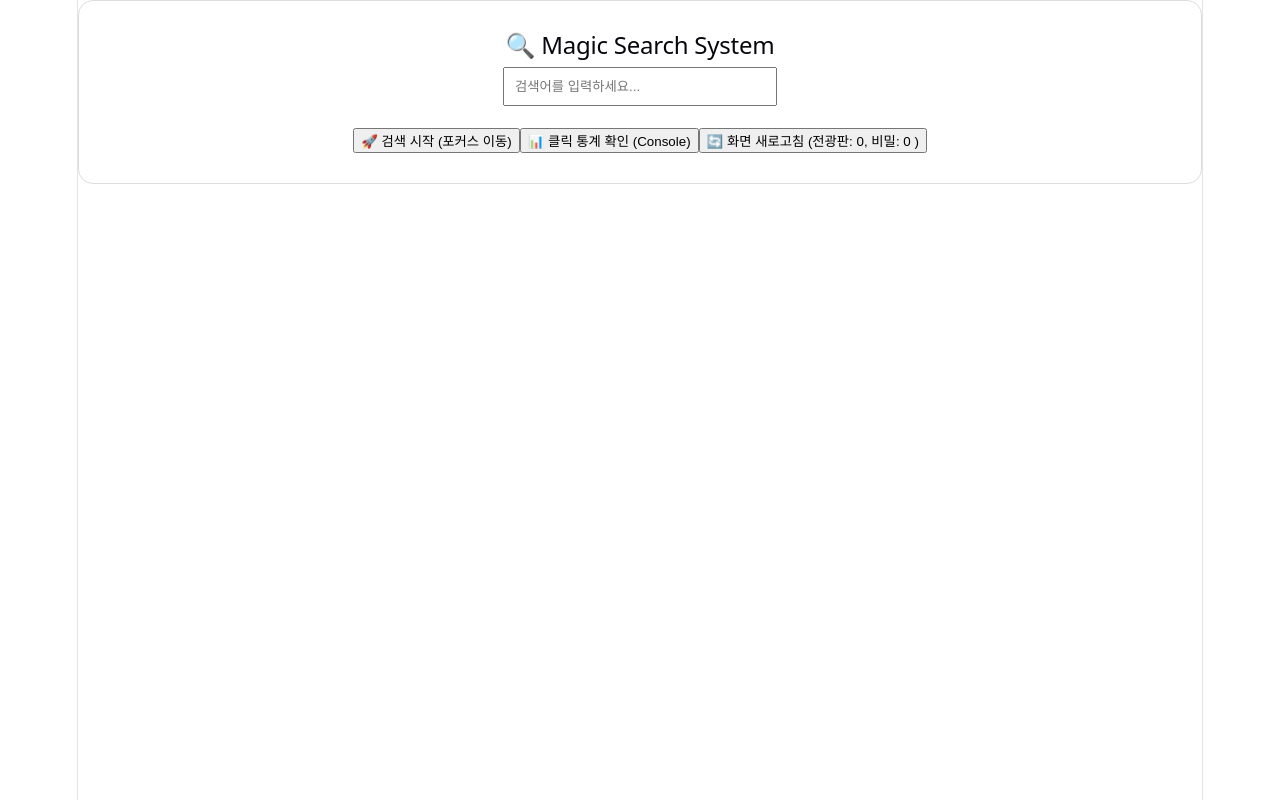
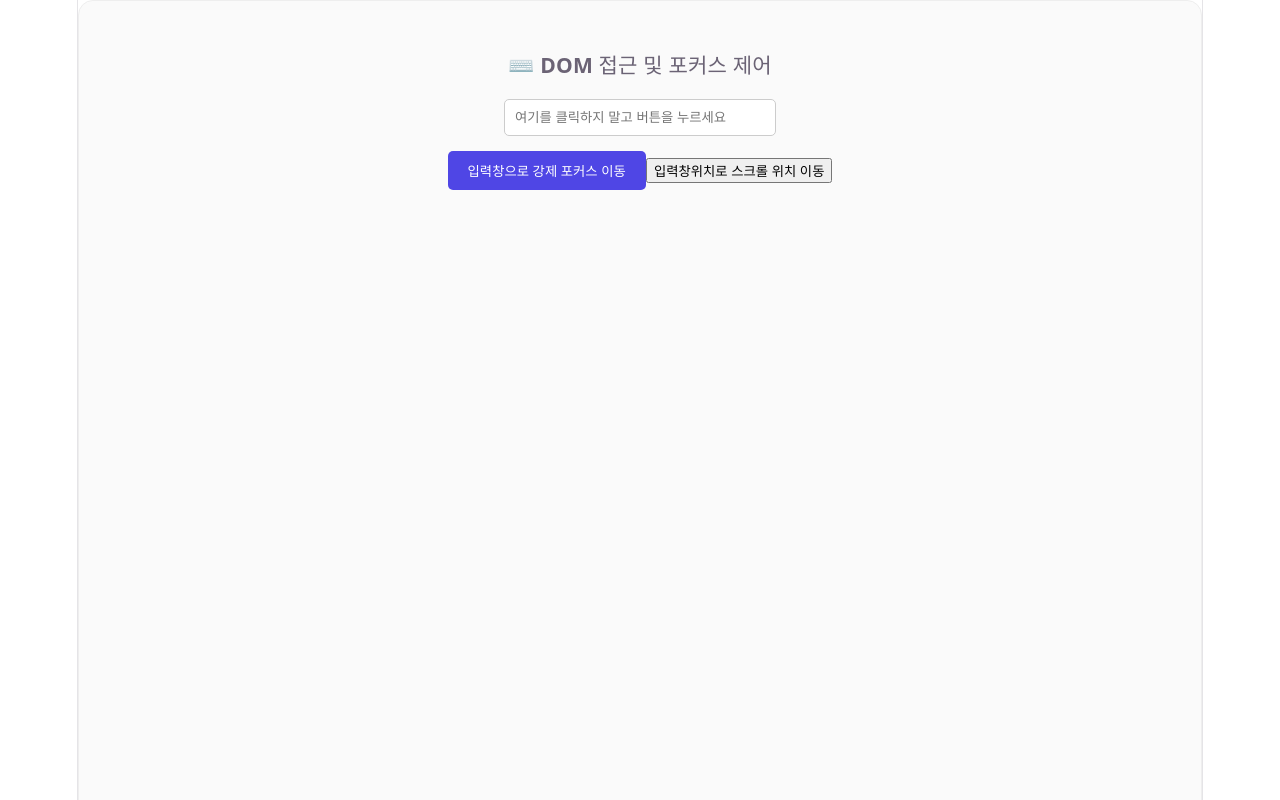
Before and after one commit to yunajoe/react-master-class-part2-inflearn, a React (Vite) app: page / in a window 1280 px wide. Shown: the top 800 px of the page. Built offline with nearby package versions, Linux system fonts and the light colour scheme.

Commit message:
DOM에 직접 접근하여 물리적인 요소 제어하기

```diff
--- a/src/App.jsx
+++ b/src/App.jsx
@@ -1,12 +1,13 @@
 import "./App.css";
-import MagicSearch from "./components/MagicSearch";
+import FocusManager from "./components/FocusManager";
 
 function App() {
   return (
     <>
       {/* <ReferenceExample /> */}
       {/* <SecretCounter /> */}
-      <MagicSearch />
+      {/* <MagicSearch /> */}
+      <FocusManager />
     </>
   );
 }
--- /dev/null
+++ b/src/components/FocusManager.jsx
@@ -0,0 +1,72 @@
+import { useRef } from "react";
+
+// [ ] 실습 미션: 버튼을 하나 더 만들고, 클릭 시
+//  window.scrollTo가 아닌
+//   inputRef.current.scrollIntoView({ behavior: 'smooth' })를 사용해
+//  입력창 위치로 스크롤이 이동하게 만들어 보세요!
+export default function FocusManager() {
+  // 1. 입력창을 가리킬 리모컨(Ref)을 준비합니다.
+  const inputRef = useRef(null);
+  const handleFocus = () => {
+    // 2. [방어적 코드] 리모컨 상자 안에 실제 요소가 들어있는지 확인합니다.
+    // 요소가 화면에서 사라졌을 수도 있기 때문에 null 체크는 필수입니다.
+    if (inputRef.current) {
+      // 3. 브라우저 표준 API인 focus()를 실행합니다.
+      // inputRef.current는 실제 <input> HTML 엘리먼트 그 자체입니다.
+      inputRef.current.focus();
+
+      // 4. 직접적인 스타일 제어도 가능합니다. (남발은 금지!)
+      inputRef.current.style.backgroundColor = "#fff9db";
+      inputRef.current.style.border = "2px solid #fab005";
+      inputRef.current.placeholder = "입력을 시작하세요!";
+    }
+  };
+  const handleScroll = () => {
+    if (inputRef.current) {
+      inputRef.current.scrollIntoView({ behavior: "smooth" });
+    }
+  };
+
+  return (
+    <div
+      style={{
+        padding: "30px",
+        border: "1px solid #eee",
+        borderRadius: "15px",
+        backgroundColor: "#fafafa",
+        minHeight: "150vh",
+      }}
+    >
+      <h3>⌨️ DOM 접근 및 포커스 제어</h3>
+      <div style={{ marginBottom: "15px" }}>
+        <input
+          ref={inputRef} // 리모컨 연결!
+          type="text"
+          placeholder="여기를 클릭하지 말고 버튼을 누르세요"
+          style={{
+            padding: "10px",
+            borderRadius: "5px",
+            border: "1px solid #ccc",
+            width: "250px",
+          }}
+        />
+      </div>
+      <button
+        onClick={handleFocus}
+        style={{
+          padding: "10px 20px",
+          cursor: "pointer",
+          backgroundColor: "#4f46e5",
+          color: "white",
+          border: "none",
+          borderRadius: "5px",
+        }}
+      >
+        입력창으로 강제 포커스 이동
+      </button>
+      <button style={{ marginTop: "100pxc" }} onClick={handleScroll}>
+        입력창위치로 스크롤 위치 이동
+      </button>
+    </div>
+  );
+}
```
